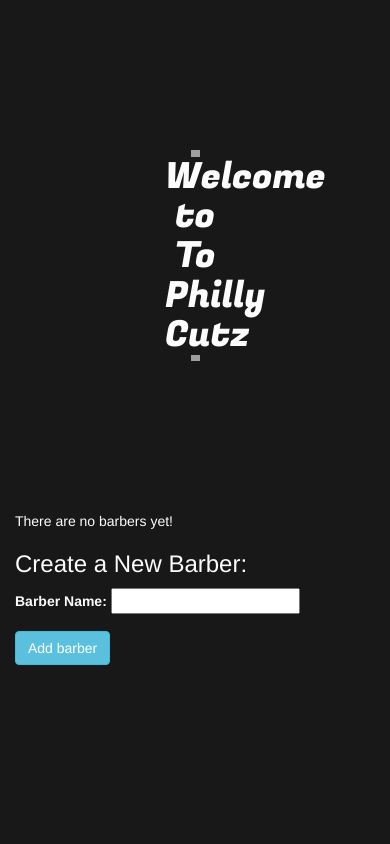
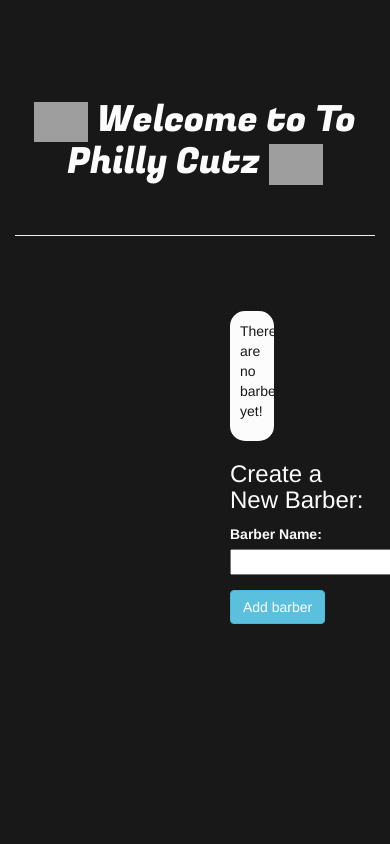
Before and after one commit to nickh93/hair_salon, a PHP site: template views/index.html.twig in a window 390 px wide; the page is wider, and only the part inside the window is pictured. Run offline with PHP 8.4, Linux system fonts and the light colour scheme; the template is opened without the code that fills it, so the values that code supplies are empty; some libraries are stand-ins or nearby versions; grey boxes are pictures that could not be loaded.

Commit message:
add more css styling for landing page and the barber page

```diff
--- a/views/index.html.twig
+++ b/views/index.html.twig
@@ -4,9 +4,10 @@
     </head>
     <body>
         <div class="container">
-            <h1 class="title"><img src="http://www.clker.com/cliparts/d/9/0/4/11949890892124541513aiga_barber_shop1.svg.med.png"> Welcome to To Philly Cutz <img src="http://www.clker.com/cliparts/d/9/0/4/11949890892124541513aiga_barber_shop1.svg.med.png"></h1>
+          <h1 class="title"><img src="http://www.clker.com/cliparts/d/9/0/4/11949890892124541513aiga_barber_shop1.svg.med.png"> Welcome to To Philly Cutz <img src="http://www.clker.com/cliparts/d/9/0/4/11949890892124541513aiga_barber_shop1.svg.med.png"></h1>
+          <hr>
             <div class="row">
-                <div class="col-sm-6">
+                <div class="col-lg-6">
                     <div class="barbers">
                         {% if stylists is not empty %}
                             <p>Barber Team:</p>
@@ -20,7 +21,8 @@
                         {% endif %}
                     </div>
                 </div>
-                <div class="col-sm-6">
+
+                <div class="col-lg-6">
                     <h3>Create a New Barber:</h3>
                     <form action="/stylists" method="post">
                         <div class="form-group">
--- a/views/stylist.html.twig
+++ b/views/stylist.html.twig
@@ -6,10 +6,10 @@
             <h1>{{ stylist.getName }}</h1>
 
             {% if clients is not empty %}
-                <h3>Here are the clients for {{ stylist.getName }}</h3>
+                <h3 class="b-name">{{ stylist.getName }}'s clients: </h3>
                 <ul>
                     {% for client in clients %}
-                        <li><a href = "/client/{{ client.getId }}/edit">{{ client.getName }}</a></li>
+                        <li class="client-list"><a href = "/client/{{ client.getId }}/edit">{{ client.getName }}</a></li>
                     {% endfor %}
                 </ul>
             {% endif %}
--- a/web/css/styles.css
+++ b/web/css/styles.css
@@ -1,3 +1,6 @@
+* {
+  box-sizing: border-box;
+}
 body {
   color: #fcfcfc;
   background-color: #181819;
@@ -11,12 +14,16 @@ body {
 .title {
   text-align: center;
   font-family: TitleFont;
-  margin: 150px;
+  margin-top: 100px;
+  margin-bottom: 50px;
 }
 
-.barber-form {
-  float: right;
-  color: red;
+.barbers {
+  background-color: #fcfcfc;
+  color: #181819;
+  width: 30%;
+  border-radius: 15px;
+  padding: 10px;
 }
 
 input {
@@ -27,3 +34,33 @@ img
 {
   width: 15%;
 }
+
+header {
+  position: fixed;
+  left: 0;
+  top: 0;
+  width: 100%;
+  height: 70px;
+  margin: 0;
+  padding: 0;
+  background-color: #26A9E0;
+  color: #ffffff;
+  z-index: 1;
+}
+
+.row {
+  margin-left: 200px;
+  margin-top: 75px;
+}
+
+.b-name {
+  color: #afedeb;
+}
+
+.client-list {
+  color: #bec19e;
+}
+
+a {
+  color: inherit;
+}
```
